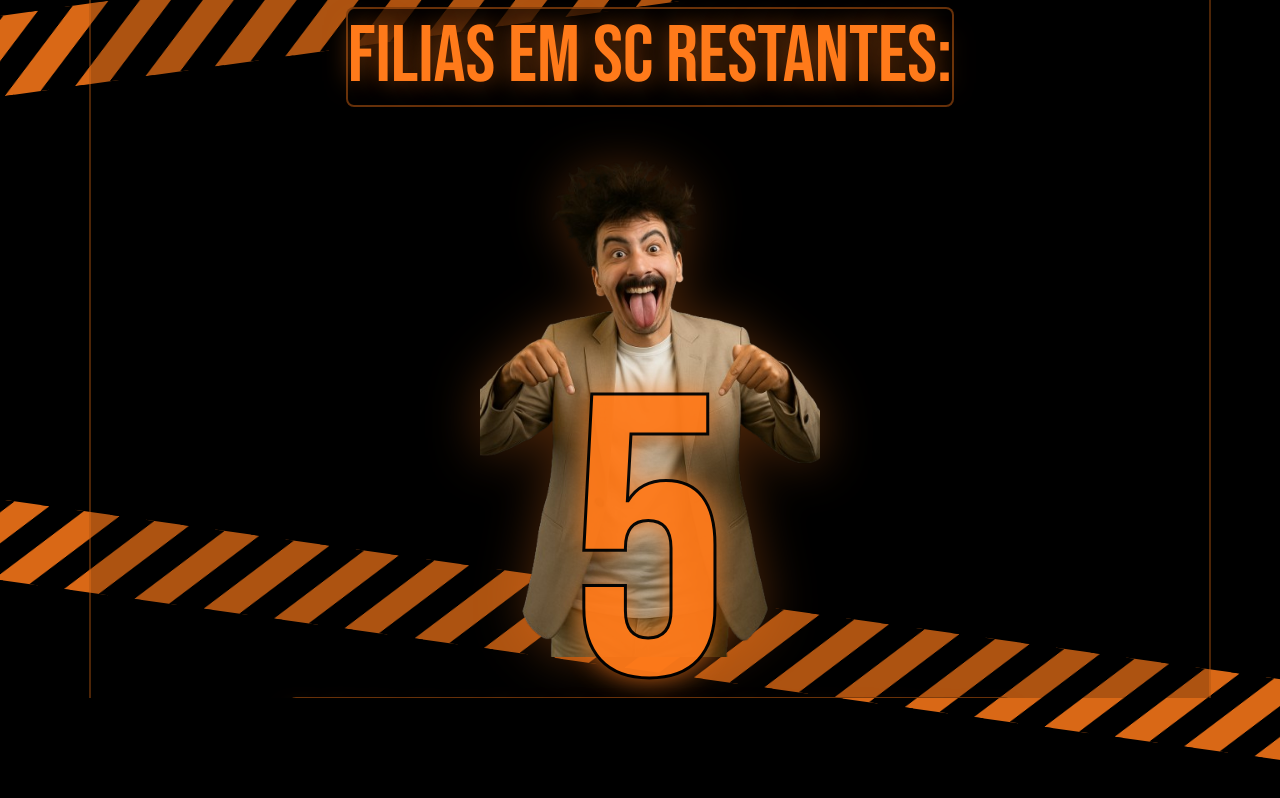
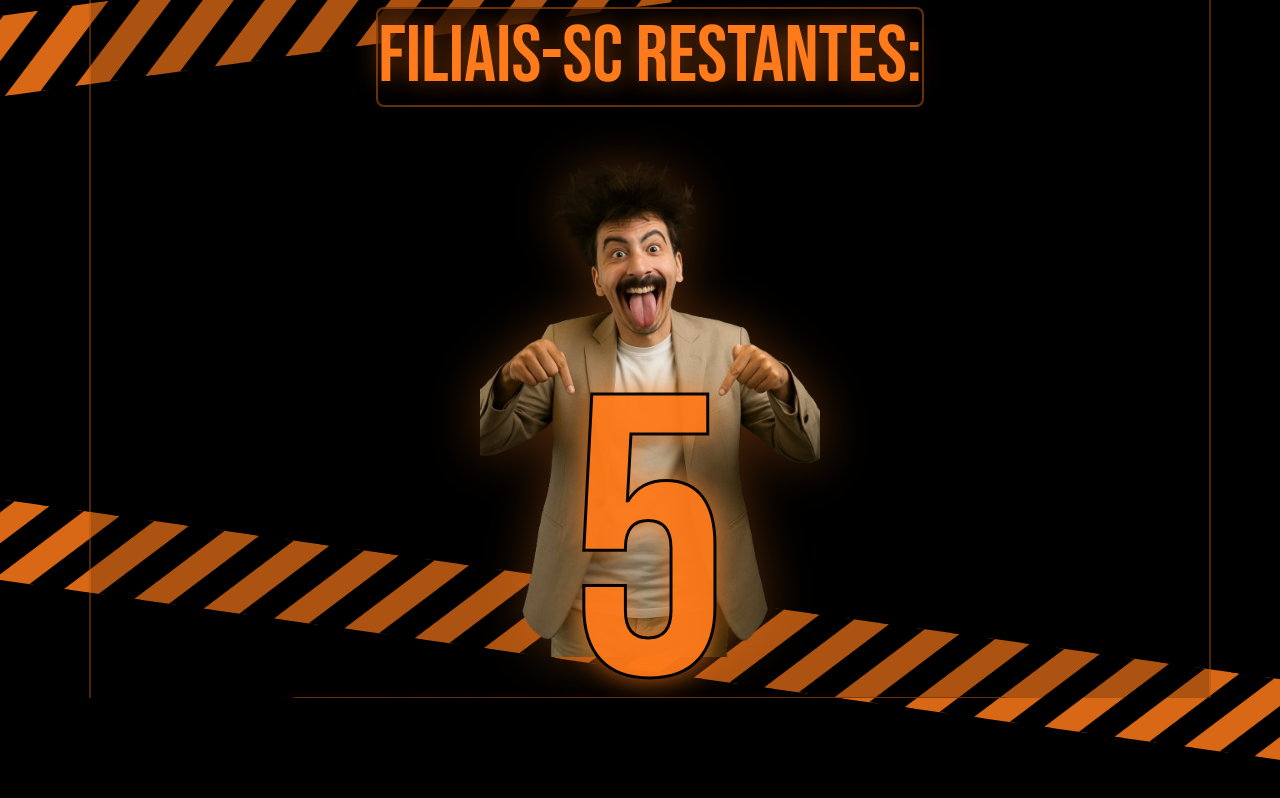
Before and after one commit to tecnologia-tech/promocao-diames, a plain HTML site: page index.html in a window 1280 px wide. Shown: the part 102-900 px from the top of the page. Drawn offline with Linux system fonts and the light colour scheme.

Commit message:
ajuste texto

```diff
--- a/index.html
+++ b/index.html
@@ -188,7 +188,7 @@
     </div>
 
     <h1>11/11 NO 12P</h1>
-    <div class="subtitulo">Filias em SC restantes:</div>
+    <div class="subtitulo">Filiais-SC restantes:</div>
 
     <div class="foto-numero">
       <img src="camonha.png" alt="Camonha Maluco">
```
